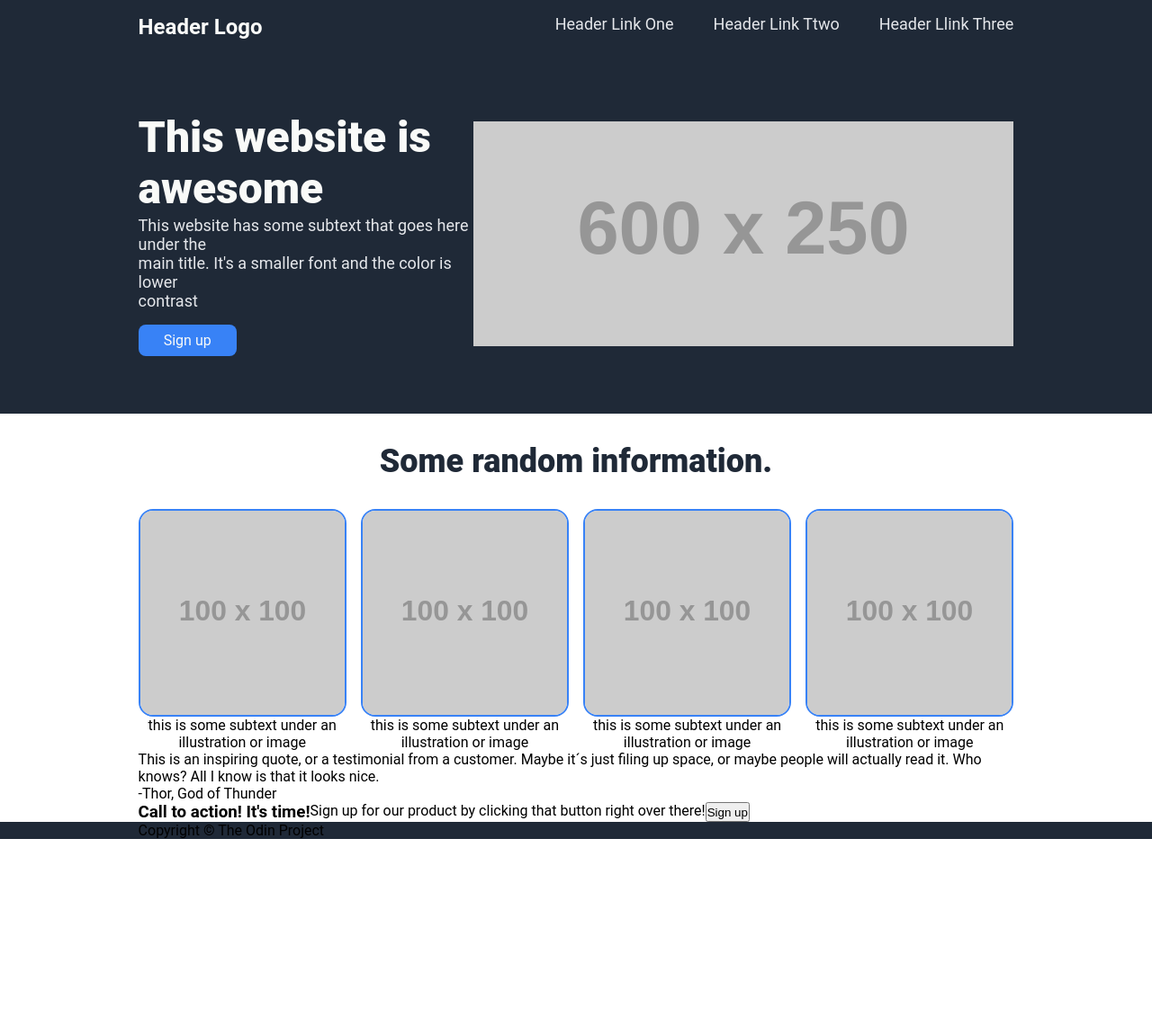
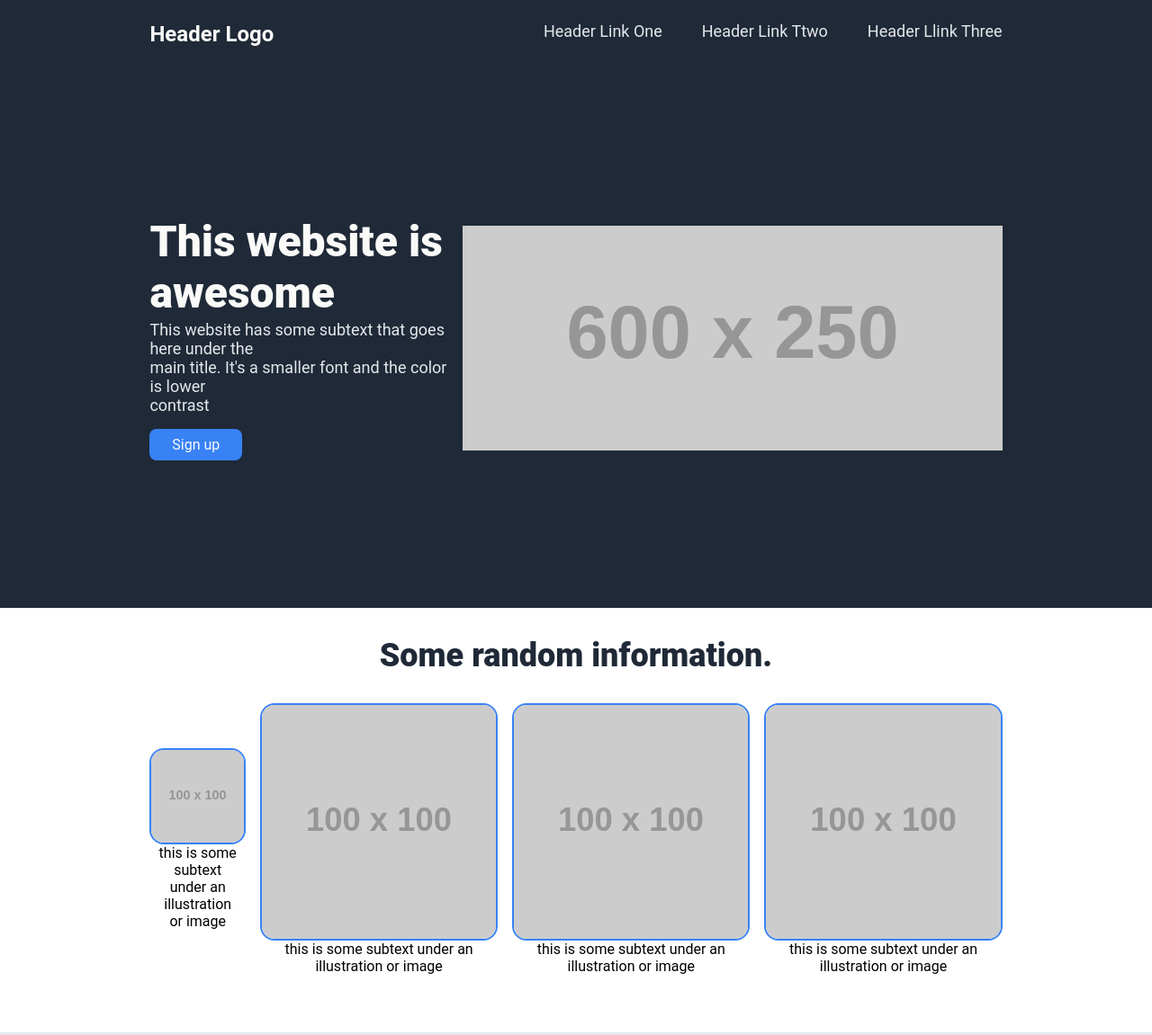
Before and after one commit to Sygris/odin-landing-page, a plain HTML site: page index.html in a window 1280 px wide. Shown: the top 1151 px of the page at 90% size. Before the commit the page ends 933 px from the top, so only its background shows below. Drawn offline with Linux system fonts and the light colour scheme; placeholder pictures from the web are drawn by us.

Commit message:
Started the quote section

```diff
--- a/index.html
+++ b/index.html
@@ -32,33 +32,33 @@
           <p class="hero__text">This website has some subtext that goes here under the <br> main title. It's a smaller font and the color is lower <br> contrast</p>
           <button class="btn--hero" type="button">Sign up</button>
         </div>
-        <img class="hero__image" src="https://placehold.co/600x250/darkgrey/white?text=this+is+a+placeholder+for+an+image" alt="placehold for hero image">
+        <img class="hero__image" src="https://placehold.co/600x250/6D747D/white?text=this+is+a+placeholder+for+an+image" alt="placehold for hero image">
       </section>
       <section id="showcase" class="wrapper">
         <div class="container container--column">
           <h2 class="showcase__title">Some random information.</h2>
-          <div class="container container--row showcase__content">
-            <article class="container container--column">
+          <div class="showcase__content container container--row">
+            <article class="showcase__item container container--column">
               <img class="showcase__image" src="https://placehold.co/100" alt="showcase item one">
-              <p class="showcase__text">this is some subtext under an illustration or image</p>
+              <p class="showcase__text">this is some subtext <br> under an illustration <br> or image</p>
             </article>
-            <article class="container container--column">
+            <article class="showcase__item container container--column">
               <img class="showcase__image" src="https://placehold.co/100" alt="showcase item two">
               <p class="showcase__text">this is some subtext under an illustration or image</p>
             </article>
-            <article class="container container--column">
+            <article class="showcase__item container container--column">
               <img class="showcase__image" src="https://placehold.co/100" alt="showcase item three">
               <p class="showcase__text">this is some subtext under an illustration or image</p>
             </article>
-            <article class="container container--column">
+            <article class="showcase__item container container--column">
               <img class="showcase__image" src="https://placehold.co/100" alt="showcase item four">
               <p class="showcase__text">this is some subtext under an illustration or image</p>
             </article>
           </div>
         </section>
         </div>
-      <section class="wrapper">
-        <article id="quote">
+      <section id="quote" class="wrapper">
+        <article class="quote__content">
           <p class="quote__text">This is an inspiring quote, or a testimonial from a customer. Maybe it´s just filing up space, or maybe people will actually read it. Who knows? All I know is that it looks nice.</p>
           <p class="quote__author">-Thor, God of Thunder</p>
         </article>
--- a/style.css
+++ b/style.css
@@ -17,7 +17,7 @@ body {
 
 .wrapper {
   display: flex;
-  padding: 0 12%;
+  padding: 0 13%;
 }
 
 .container {
@@ -49,7 +49,7 @@ header, #hero, footer {
 
 /* HEADER */
 header {
-  padding: 1rem 0;
+  padding: 1.5rem 0;
 }
 
 .logo {
@@ -74,7 +74,7 @@ header {
 
 /* HERO */
 #hero {
-  height: 50vh;
+  height: 75vh;
   justify-content: center;
   align-items: center;
 }
@@ -94,8 +94,6 @@ header {
 
 .hero__image {
   margin-left: auto;
-  max-width: 100%;
-  max-height: 250px;
 }
 
 /* SHOWCASE */
@@ -108,9 +106,18 @@ header {
 
 .showcase__content {
   gap: 1rem;
+  justify-content: center;
+  align-items: center;
+  margin-bottom: 4rem;
+}
+
+.showcase__item {
+  justify-content: center;
+  align-items: center;
 }
 
 .showcase__image {
+  width: 100%;
   border: 2px solid #3882F6;
   border-radius: 1rem;
 }
@@ -118,3 +125,21 @@ header {
 .showcase__text {
   text-align: center;
 }
+
+#quote {
+  background-color: #E5E7EB;
+  padding: 5rem 20rem;
+}
+
+.quote__text {
+  font-size: 2.25rem;
+  font-weight: lighter;
+  font-style: italic;
+  color: #1F2937;
+}
+
+.quote__author {
+  font-size: 1.25rem;
+  text-align: end;
+  font-weight: 800;
+}
```
